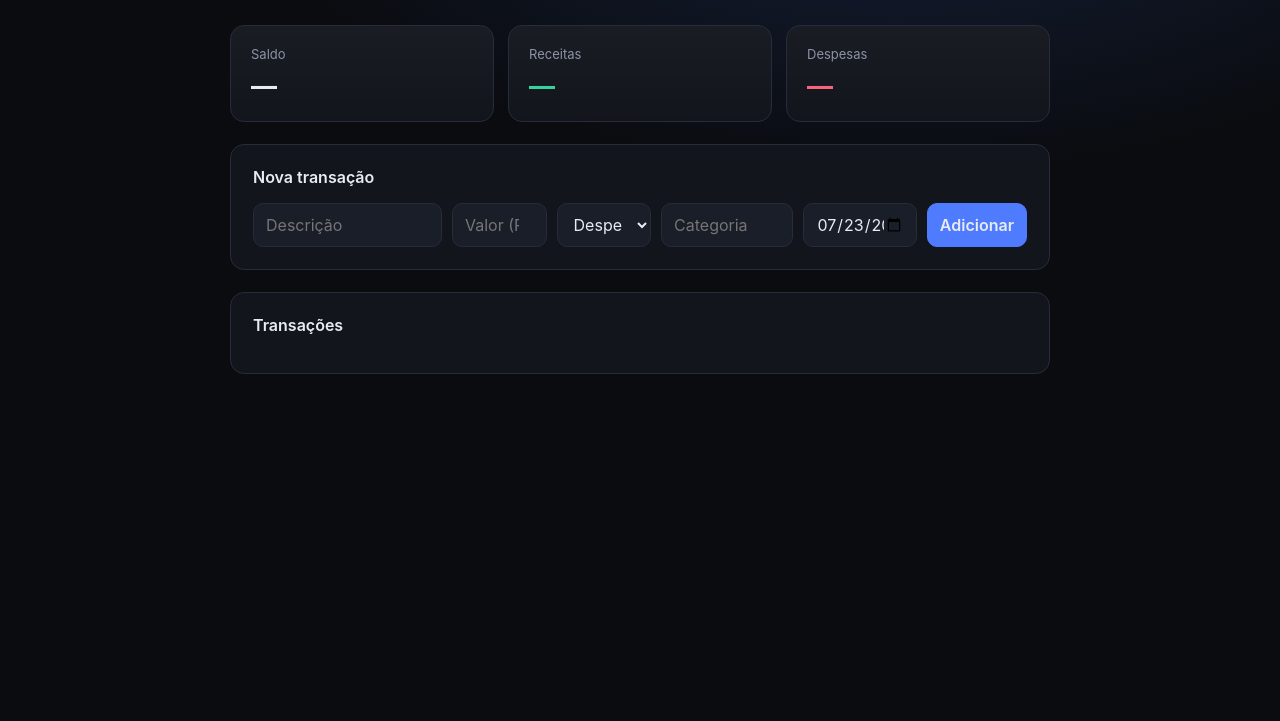
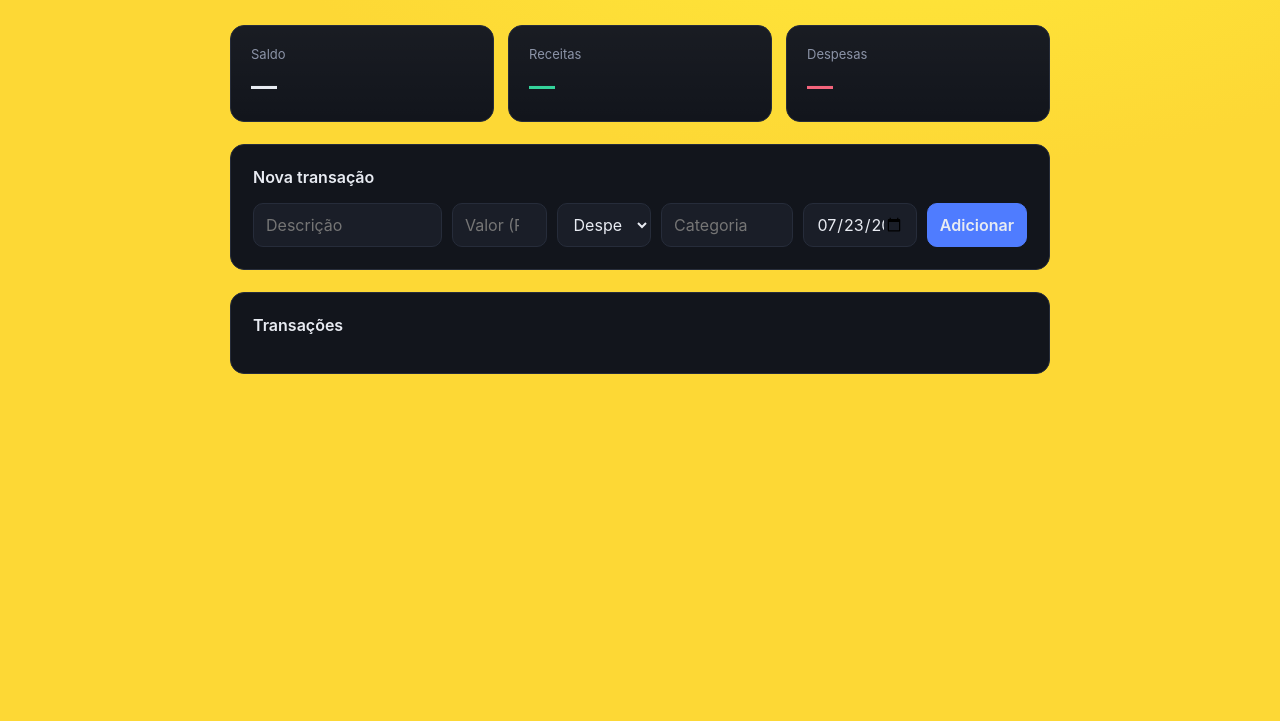
Before and after one commit to andre2654/fintex-wallet, a website: page public/index.html in a window 1280 px wide. Shown: the part 79-800 px from the top of the page. Drawn offline with Linux system fonts and the light colour scheme; no server answers.

Commit message:
coder(wi_c563624bb096047e9f1b6552d655217c04bdfc48158e527fddab13bf96f51568): <@U0BJR6U90UF> change the bg of the our app to yellow
## Restrições do

```diff
--- a/public/style.css
+++ b/public/style.css
@@ -19,7 +19,7 @@
 
 body {
   font-family: -apple-system, BlinkMacSystemFont, 'Segoe UI', Roboto, sans-serif;
-  background: radial-gradient(1200px 600px at 70% -10%, #16203a 0%, var(--bg) 55%);
+  background: radial-gradient(1200px 600px at 70% -10%, #ffeb3b 0%, #fdd835 55%);
   color: var(--text);
   min-height: 100vh;
 }
```
